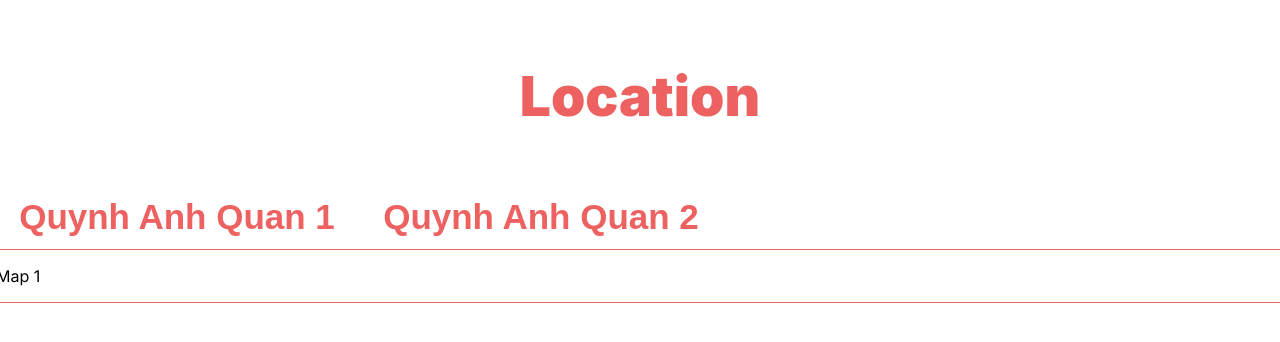
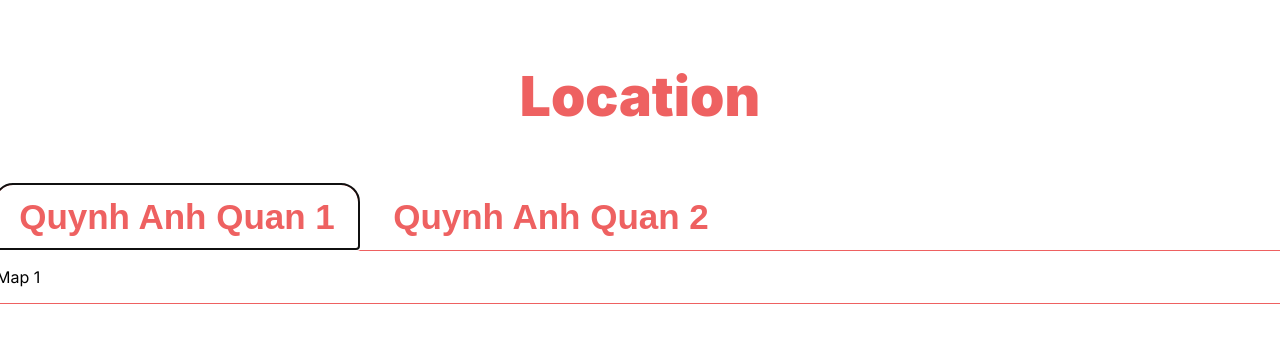
Before and after one commit to south-03/quynhanhquan, a Next.js app: page / in a window 1280 px wide. Shown: the top 342 px of the page. Built offline with nearby package versions, Linux system fonts and the light colour scheme.

Commit message:
update map

```diff
--- a/src/app/components/Map/index.jsx
+++ b/src/app/components/Map/index.jsx
@@ -9,7 +9,10 @@ export default function Map(){
 
     const handleClick = (e) => {
         setActive(e.target.id);
-      };
+        if (e.target.id === "FirstTab") {
+            firstButtonRef.current.focus();
+        }
+    };
 
     const tabs = [
     {
@@ -24,6 +27,12 @@ export default function Map(){
     }
     ]
 
+    const firstButtonRef = React.useRef(null);
+
+    React.useEffect(() => {
+        firstButtonRef.current.focus();
+    }, []);
+
     return(
         <BigContainer>
             <TitleStyle>Location</TitleStyle>
@@ -33,7 +42,7 @@ export default function Map(){
                 key={i}
                 id={tab.id}
                 onClick={handleClick}
-                className="active-tab"
+                ref={i === 0 ? firstButtonRef : null}
             >
                 {tab.title}
             </BtnMap>
@@ -86,8 +95,10 @@ const BtnMap = styled("button")`
     font-size: 35px;
     font-style: normal;
     font-weight: 900;
+    margin-right: 10px;
     &:focus{
         border-radius: 18px 18px 0px 0px;
         border: 1px solid #EE6161;
+        border-bottom: none;
     }
 `
```
